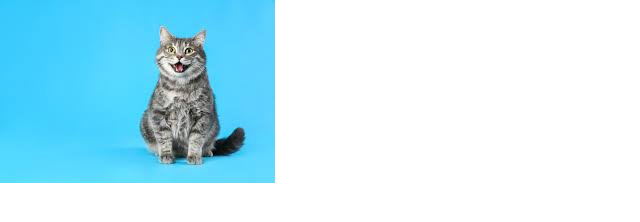
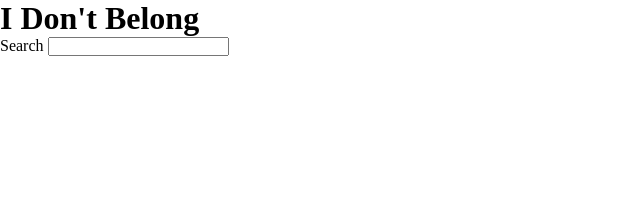
Before and after one commit to Isaac614/IDontBelong, a plain HTML site: page docs/index.html in a window 1280 px wide. Shown: the whole page, without its empty margins (0-640 px from the left). Drawn offline with Linux system fonts and the light colour scheme.

Commit message:
Update index.html

```diff
--- a/docs/index.html
+++ b/docs/index.html
@@ -2,11 +2,21 @@
 <html lang="en">
 <head>
     <meta charset="UTF-8">
-    <title>Title</title>
+    <title>IDONTBELONG</title>
     <link rel="stylesheet" href="../styles/reset.css" />
     <link rel="stylesheet" href="../styles/index.css" />
 </head>
 <body>
-    <img src="images/cat.jpeg" alt="cat"/>
+    <header>
+        <h1>I Don't Belong</h1>
+    </header>
+    <div id = "searchbar">
+        <label for="searchbar">Search</label>
+        <input type="text" id="eventidplaceholder"  required>
+
+    </div>
+    <div id = "followedevents">
+
+    </div>
 </body>
 </html>
```
